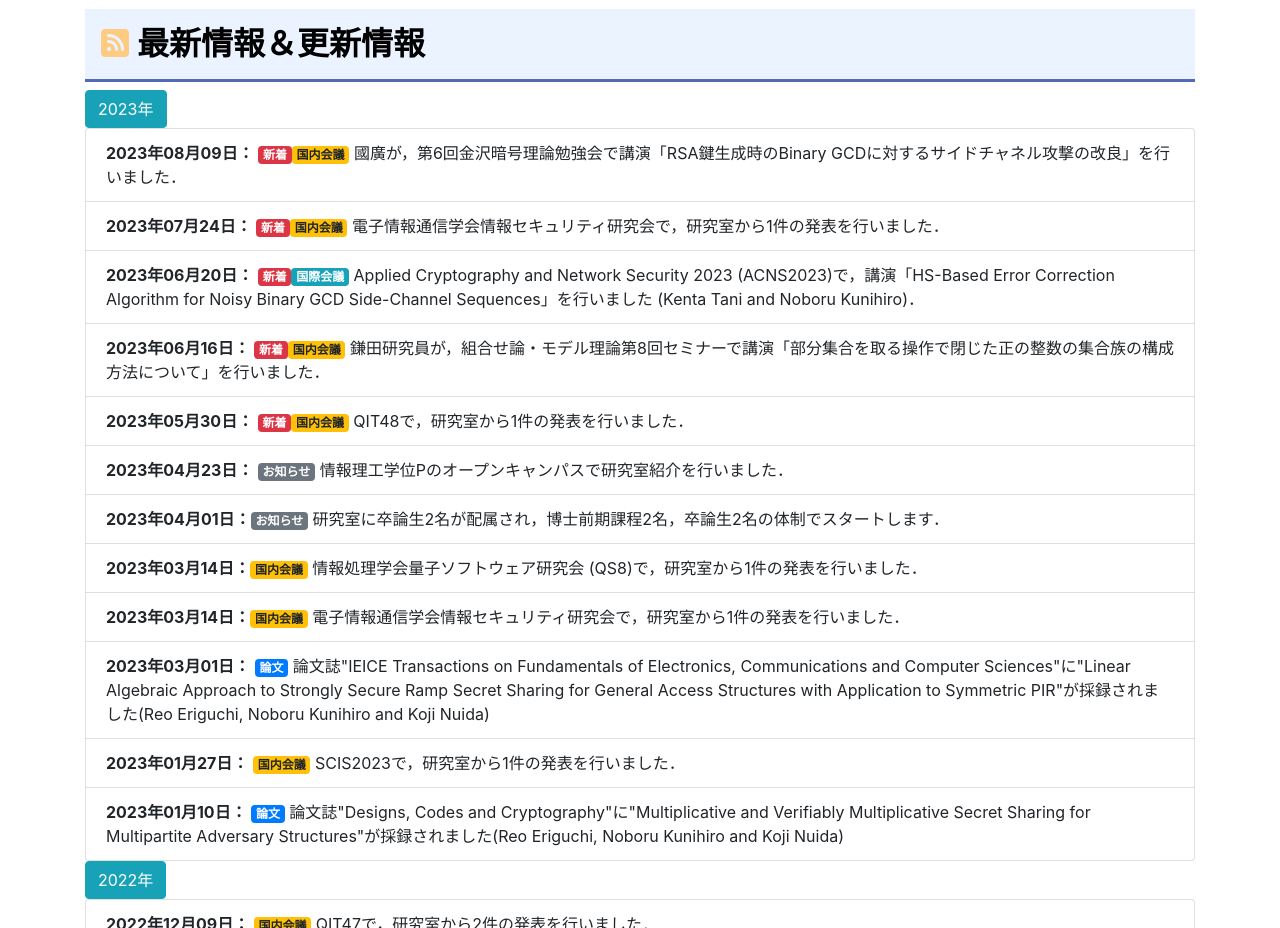
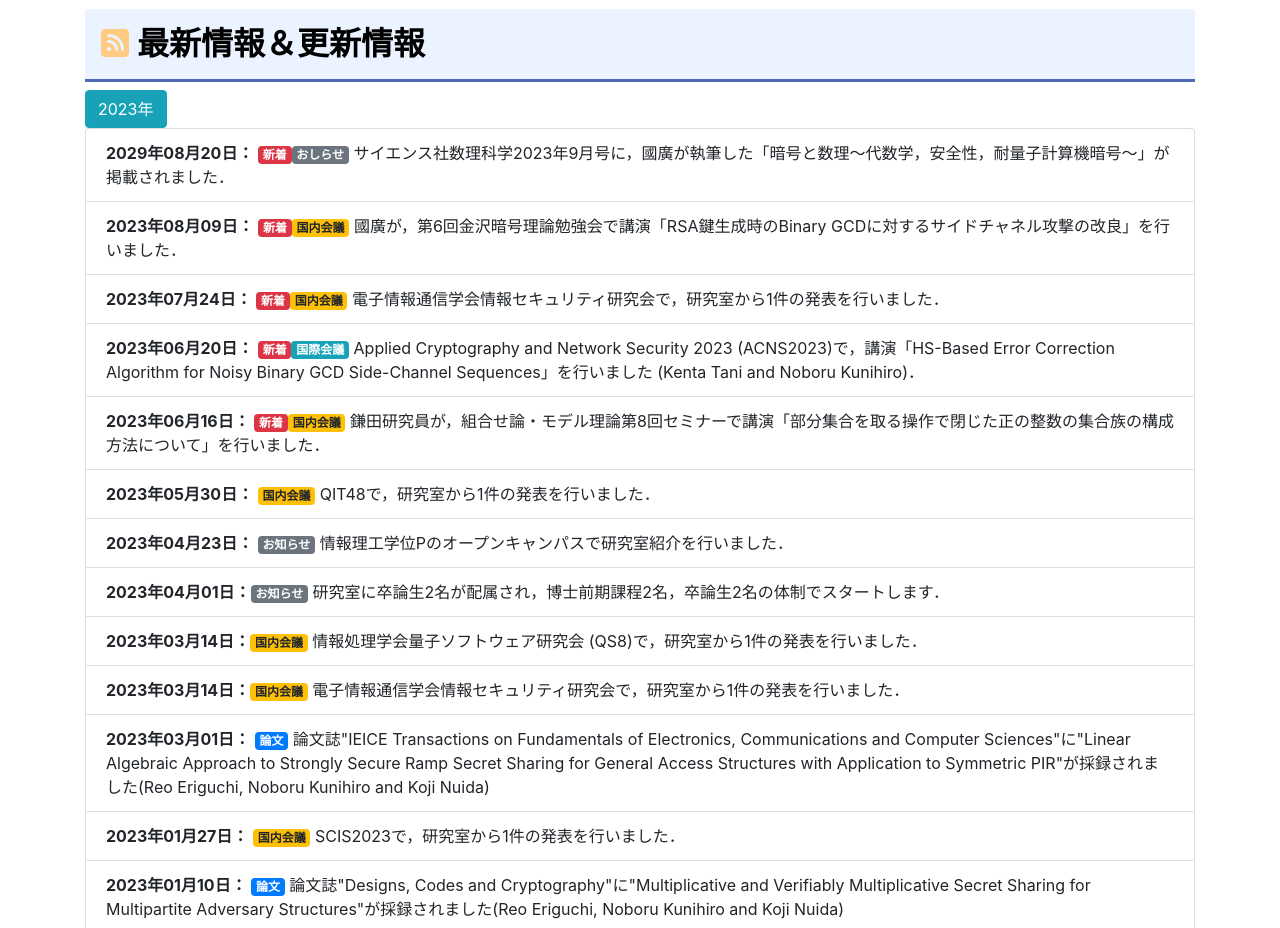
Before and after one commit to n-kunihiro/crisec, a plain HTML site: page index.html in a window 1280 px wide. Shown: the part 1720-2648 px from the top of the page. Drawn offline with nearby package versions, Linux system fonts and the light colour scheme.

Commit message:
Update index.html

```diff
--- a/index.html
+++ b/index.html
@@ -194,6 +194,7 @@
             <button type="button" class="btn btn-info">2023年</button>
             <ul class="list-group">
 
+              <li class="list-group-item"> <b>2029年08月20日：</b> <span class="badge badge-danger">新着 </span><span class="badge badge-secondary">おしらせ</span> サイエンス社数理科学2023年9月号に，國廣が執筆した「暗号と数理～代数学，安全性，耐量子計算機暗号～」が掲載されました．</li>
               <li class="list-group-item"> <b>2023年08月09日：</b> <span class="badge badge-danger">新着 </span><span class="badge badge-warning">国内会議</span> 國廣が，第6回金沢暗号理論勉強会で講演「RSA鍵生成時のBinary GCDに対するサイドチャネル攻撃の改良」を行いました．</li>
               <li class="list-group-item"> <b>2023年07月24日：</b> <span class="badge badge-danger">新着 </span><span class="badge badge-warning">国内会議</span> 電子情報通信学会情報セキュリティ研究会で，研究室から1件の発表を行いました．</li>
 
@@ -202,11 +203,8 @@
 
 
               <li class="list-group-item"> <b>2023年06月16日：</b> <span class="badge badge-danger">新着 </span><span class="badge badge-warning">国内会議</span> 鎌田研究員が，組合せ論・モデル理論第8回セミナーで講演「部分集合を取る操作で閉じた正の整数の集合族の構成方法について」を行いました．</li>
-
-              <li class="list-group-item"> <b>2023年05月30日：</b> <span class="badge badge-danger">新着 </span><span class="badge badge-warning">国内会議</span> QIT48で，研究室から1件の発表を行いました．</li>
-
+              <li class="list-group-item"> <b>2023年05月30日：</b> <span class="badge badge-warning">国内会議</span> QIT48で，研究室から1件の発表を行いました．</li>
               <li class="list-group-item"> <b>2023年04月23日：</b> <span class="badge badge-secondary">お知らせ</span> 情報理工学位Pのオープンキャンパスで研究室紹介を行いました．</li>
-
               <li class="list-group-item"> <b>2023年04月01日：</b><span class="badge badge-secondary">お知らせ</span> 研究室に卒論生2名が配属され，博士前期課程2名，卒論生2名の体制でスタートします．</li>
               <li class="list-group-item"> <b>2023年03月14日：</b><span class="badge badge-warning">国内会議</span> 情報処理学会量子ソフトウェア研究会 (QS8)で，研究室から1件の発表を行いました．</li>
               <li class="list-group-item"> <b>2023年03月14日：</b><span class="badge badge-warning">国内会議</span> 電子情報通信学会情報セキュリティ研究会で，研究室から1件の発表を行いました．</li>
```
